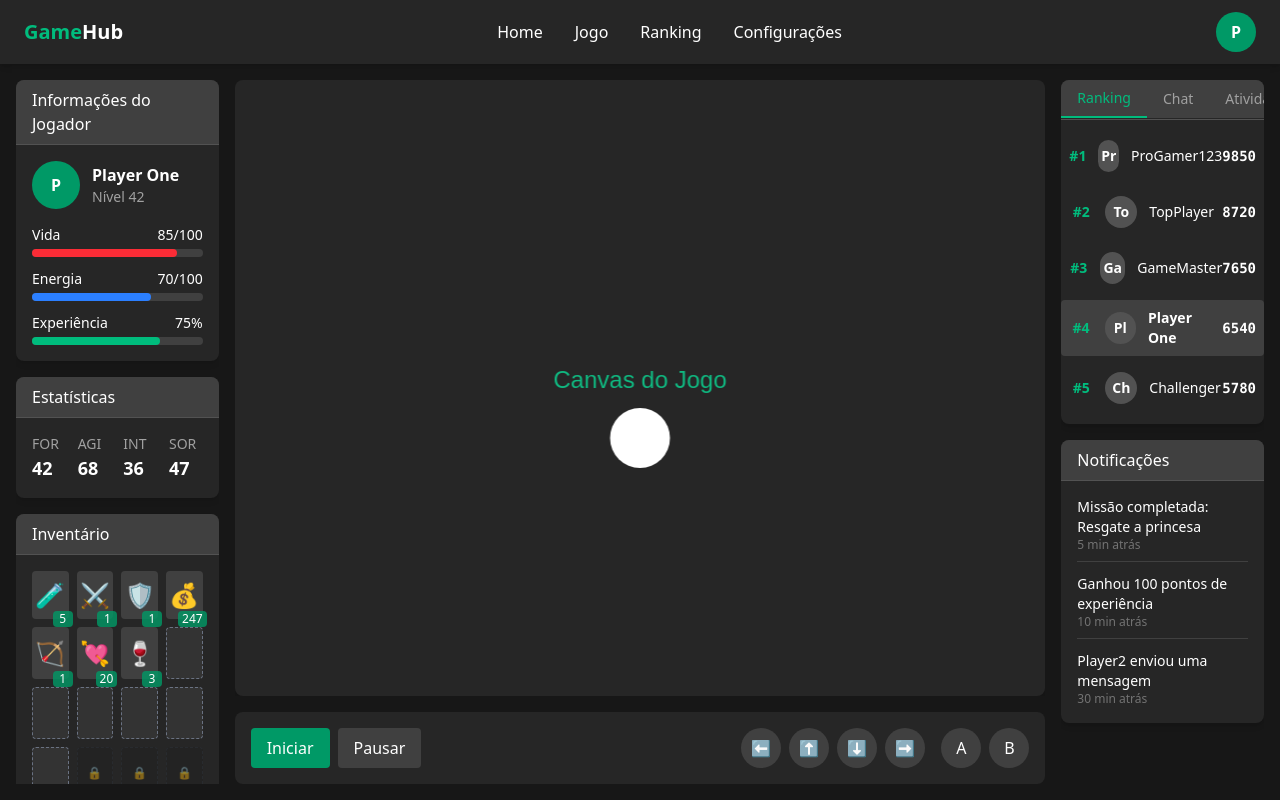
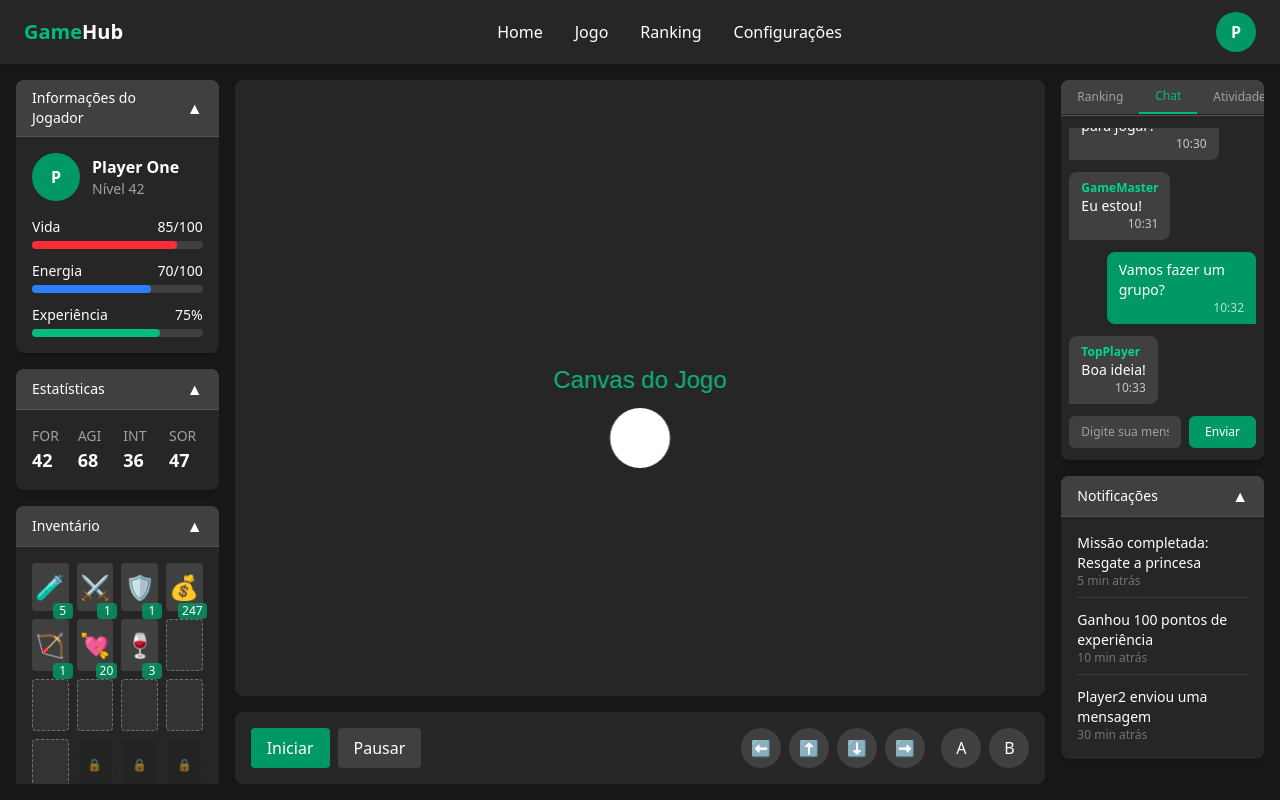
Before and after one commit to arthr/from-zero, a React (Vite) app: page / in a window 1280 px wide. Built offline with nearby package versions, Linux system fonts and the light colour scheme.

Commit message:
adiciona suporte a colapso de cards e gerenciamento de estado no Redux

```diff
--- a/src/components/ui/Card.jsx
+++ b/src/components/ui/Card.jsx
@@ -1,16 +1,43 @@
 import React from 'react';
+import { useSelector, useDispatch } from 'react-redux';
+import { toggleCardCollapse, selectCardCollapsed } from '../../store/uiSlice';
+import { sanitizeForId } from '../../utils/stringUtils';
 
-function Card({ title, children, className }) {
+function Card({ title, children, className, collapsible = true, id }) {
+    const dispatch = useDispatch();
+
+    // Usa o id fornecido ou gera um baseado no título sanitizado
+    const cardId = id || `card-${sanitizeForId(title)}`;
+
+    // Obtém o estado de colapso do Redux
+    const isCollapsed = useSelector((state) => selectCardCollapsed(state, cardId));
+
+    const handleToggleCollapse = () => {
+        if (collapsible) {
+            dispatch(toggleCardCollapse(cardId));
+        }
+    };
+
     return (
-        <div className={`bg-neutral-800 rounded-lg shadow-md overflow-hidden ${className}`}>
+        <div className={`bg-neutral-800 rounded-lg shadow-md overflow-hidden ${className || ''}`}>
             {title && (
-                <div className="bg-neutral-700 px-4 py-2 border-b border-neutral-600">
-                    <h3 className="text-white font-medium">{title}</h3>
+                <div
+                    className={`bg-neutral-700 px-4 py-2 border-b border-neutral-600 flex justify-between items-center ${collapsible ? 'cursor-pointer hover:bg-neutral-600' : ''}`}
+                    onClick={collapsible ? handleToggleCollapse : undefined}
+                >
+                    <h3 className="text-white text-sm font-medium">{title}</h3>
+                    {collapsible && (
+                        <span className="text-white">
+                            {isCollapsed ? '▼' : '▲'}
+                        </span>
+                    )}
                 </div>
             )}
-            <div className="p-4">
-                {children}
-            </div>
+            {!isCollapsed && (
+                <div className="p-4">
+                    {children}
+                </div>
+            )}
         </div>
     );
 }
--- a/src/components/ui/Tabs.jsx
+++ b/src/components/ui/Tabs.jsx
@@ -1,7 +1,7 @@
 import React, { useState } from 'react';
 
 function Tabs({ tabs }) {
-    const [activeTab, setActiveTab] = useState(0);
+    const [activeTab, setActiveTab] = useState(1);
 
     return (
         <div className="bg-neutral-800 rounded-lg shadow-md overflow-hidden">
@@ -10,7 +10,7 @@ function Tabs({ tabs }) {
                     {tabs.map((tab, index) => (
                         <button
                             key={index}
-                            className={`px-4 py-2 font-medium text-sm ${activeTab === index
+                            className={`flex-grow px-4 py-2 font-medium text-xs ${activeTab === index
                                 ? 'text-emerald-500 border-b-2 border-emerald-500'
                                 : 'text-neutral-400 hover:text-white'
                                 }`}
--- a/src/store/index.js
+++ b/src/store/index.js
@@ -3,6 +3,7 @@ import gameReducer from "./gameSlice";
 import playerReducer from "./playerSlice";
 import chatReducer from "./chatSlice";
 import rankingReducer from "./rankingSlice";
+import uiReducer from "./uiSlice";
 
 export const store = configureStore({
 	reducer: {
@@ -10,5 +11,6 @@ export const store = configureStore({
 		player: playerReducer,
 		chat: chatReducer,
 		ranking: rankingReducer,
+		ui: uiReducer,
 	},
 });
--- /dev/null
+++ b/src/store/uiSlice.js
@@ -0,0 +1,53 @@
+import { createSlice } from "@reduxjs/toolkit";
+
+// Carrega o estado inicial do localStorage
+const loadCollapsedState = () => {
+	try {
+		const savedState = localStorage.getItem("collapsedCards");
+		if (savedState === null) {
+			return {};
+		}
+		return JSON.parse(savedState);
+	} catch (err) {
+		console.error("Erro ao carregar estado de cards:", err);
+		return {};
+	}
+};
+
+const initialState = {
+	collapsedCards: loadCollapsedState(),
+};
+
+export const uiSlice = createSlice({
+	name: "ui",
+	initialState,
+	reducers: {
+		toggleCardCollapse: (state, action) => {
+			const cardId = action.payload;
+			state.collapsedCards[cardId] = !state.collapsedCards[cardId];
+
+			// Salva no localStorage
+			try {
+				localStorage.setItem(
+					"collapsedCards",
+					JSON.stringify(state.collapsedCards)
+				);
+			} catch (err) {
+				console.error("Erro ao salvar estado de cards:", err);
+			}
+		},
+
+		resetCardStates: (state) => {
+			state.collapsedCards = {};
+			localStorage.removeItem("collapsedCards");
+		},
+	},
+});
+
+export const { toggleCardCollapse, resetCardStates } = uiSlice.actions;
+
+// Selector para verificar se um card está colapsado
+export const selectCardCollapsed = (state, cardId) =>
+	state.ui.collapsedCards[cardId] || false;
+
+export default uiSlice.reducer;
--- /dev/null
+++ b/src/utils/stringUtils.js
@@ -0,0 +1,32 @@
+/**
+ * Sanitiza um texto para uso como identificador
+ * @param {string} text - Texto para ser sanitizado
+ * @returns {string} String sanitizada segura para uso como ID
+ */
+export const sanitizeForId = (text) => {
+	if (!text) return "unknown";
+
+	// Remove acentos
+	const withoutAccents = text
+		.normalize("NFD")
+		.replace(/[\u0300-\u036f]/g, "");
+
+	// Remove caracteres especiais e espaços, substitui por hífen
+	return withoutAccents
+		.toLowerCase()
+		.replace(/[^a-z0-9\s-]/g, "") // Remove caracteres não alfanuméricos
+		.replace(/\s+/g, "-") // Substitui espaços por hífens
+		.replace(/-+/g, "-") // Evita hífens repetidos
+		.replace(/^-+|-+$/g, ""); // Remove hífens do início e fim
+};
+
+/**
+ * Trunca uma string para um tamanho máximo, adicionando reticências se necessário
+ * @param {string} text - Texto para truncar
+ * @param {number} maxLength - Tamanho máximo desejado
+ * @returns {string} String truncada
+ */
+export const truncateText = (text, maxLength = 50) => {
+	if (!text || text.length <= maxLength) return text;
+	return text.substring(0, maxLength) + "...";
+};
```
